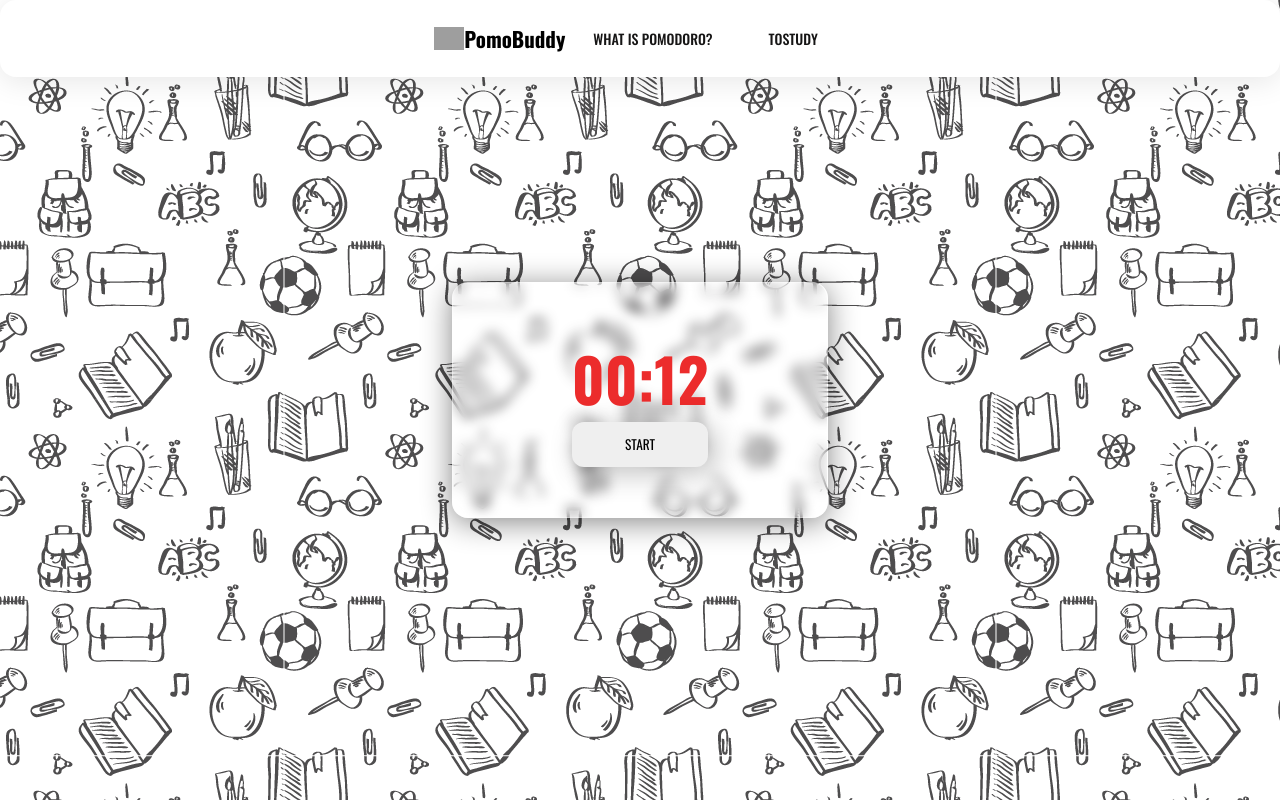
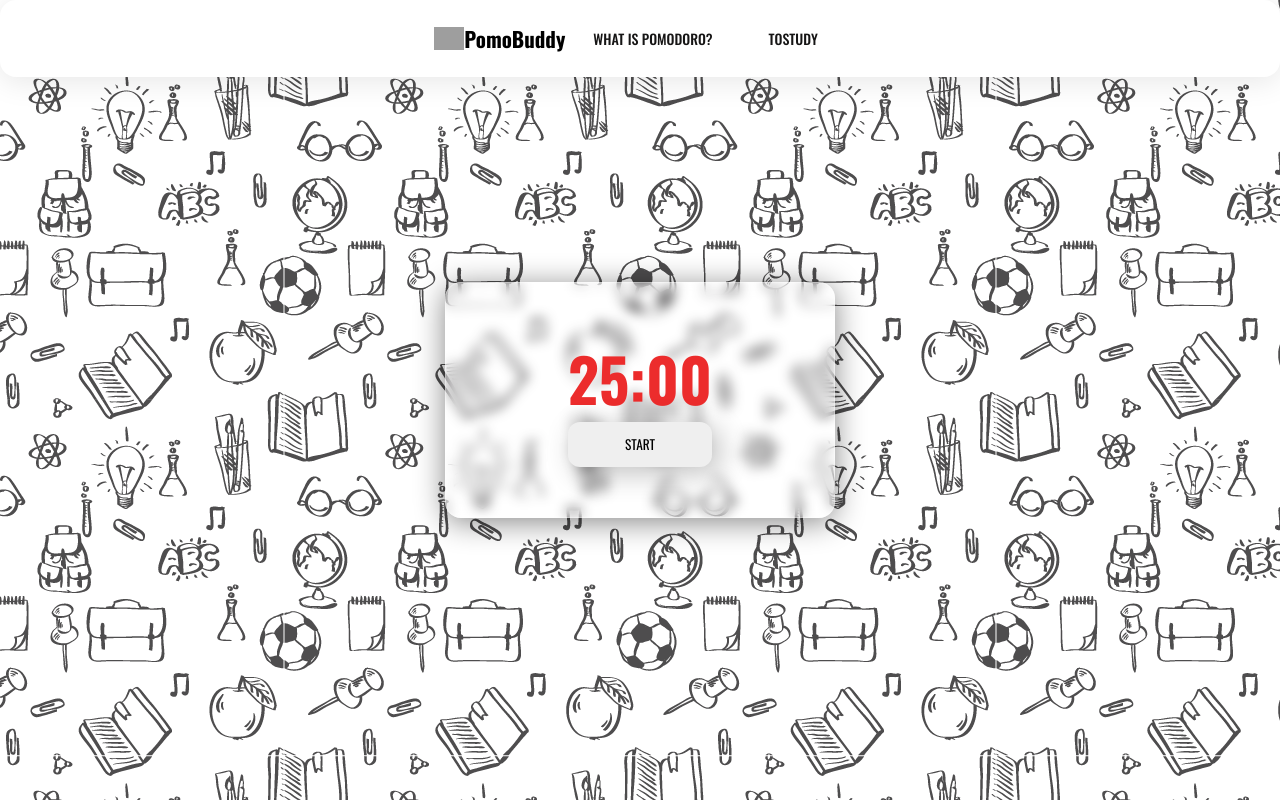
Before and after one commit to vermenea/PomoBuddy, a React (Vite) app: page / in a window 1280 px wide. Shown: the top 802 px of the page. Built offline with nearby package versions, Linux system fonts and the light colour scheme; grey boxes are pictures that could not be loaded.

Commit message:
Fix: Update time

```diff
--- a/src/components/Timer/Timer.jsx
+++ b/src/components/Timer/Timer.jsx
@@ -2,7 +2,7 @@ import { useState, useRef } from 'react';
 import './Timer.css';
 import ring from '../../../public/ring.mp3';
 export default function Timer() {
-	const [time, setTime] = useState('00:12');
+	const [time, setTime] = useState('25:00');
 	const [isRunning, setIsRunning] = useState(false);
 	const currentTime = useRef(null);
 	const audioRef = useRef(new Audio(ring));
```
